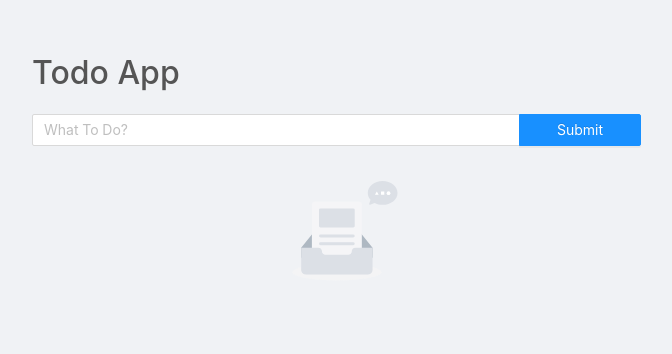
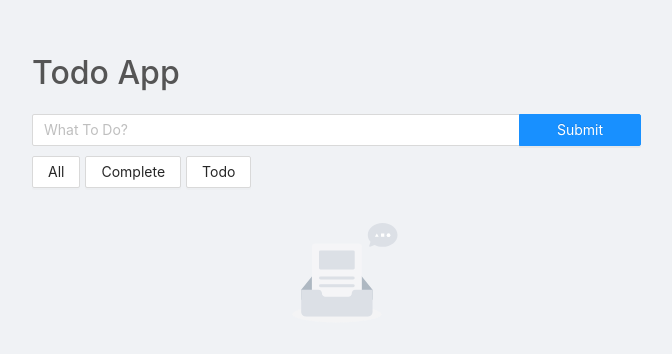
Before and after one commit to ArtemBilas/todo, a React (Create React App) app: page / in a window 1280 px wide. Shown: the top 354 px of the page, without its empty margins (303-975 px from the left). Built offline with nearby package versions, Linux system fonts and the light colour scheme.

Commit message:
fix: component position on the page and styles, readme file

```diff
--- a/src/App.scss
+++ b/src/App.scss
@@ -19,8 +19,8 @@ body{
     padding: 48px 30px;
 
     .app-container {
-        max-height: 80%;
         height: 100%;
+        overflow: auto;
 
         .title{
             font-size: 2rem;
--- a/src/componets/TodoList/TodoList.jsx
+++ b/src/componets/TodoList/TodoList.jsx
@@ -16,14 +16,14 @@ const TodoList = () => {
     });
 
     return <div className='todo-list'>
+        <Row justify='start'>
+            <Col span={24}>
+                <FilterItem />
+            </Col>
+        </Row>
         {todosListView.length !== 0
             ? (
                 <>
-                    <Row span={24} justify='start'>
-                        <Col span={24}>
-                            <FilterItem />
-                        </Col>
-                    </Row>
                     {todosListView.map(item => <TodoItem key={item.id} {...item} />)}
                 </>
             ) : (<><Empty description={false} /></>)
```
Also changed, not shown: 1 other file (tests, documents, lock files or other folders).
